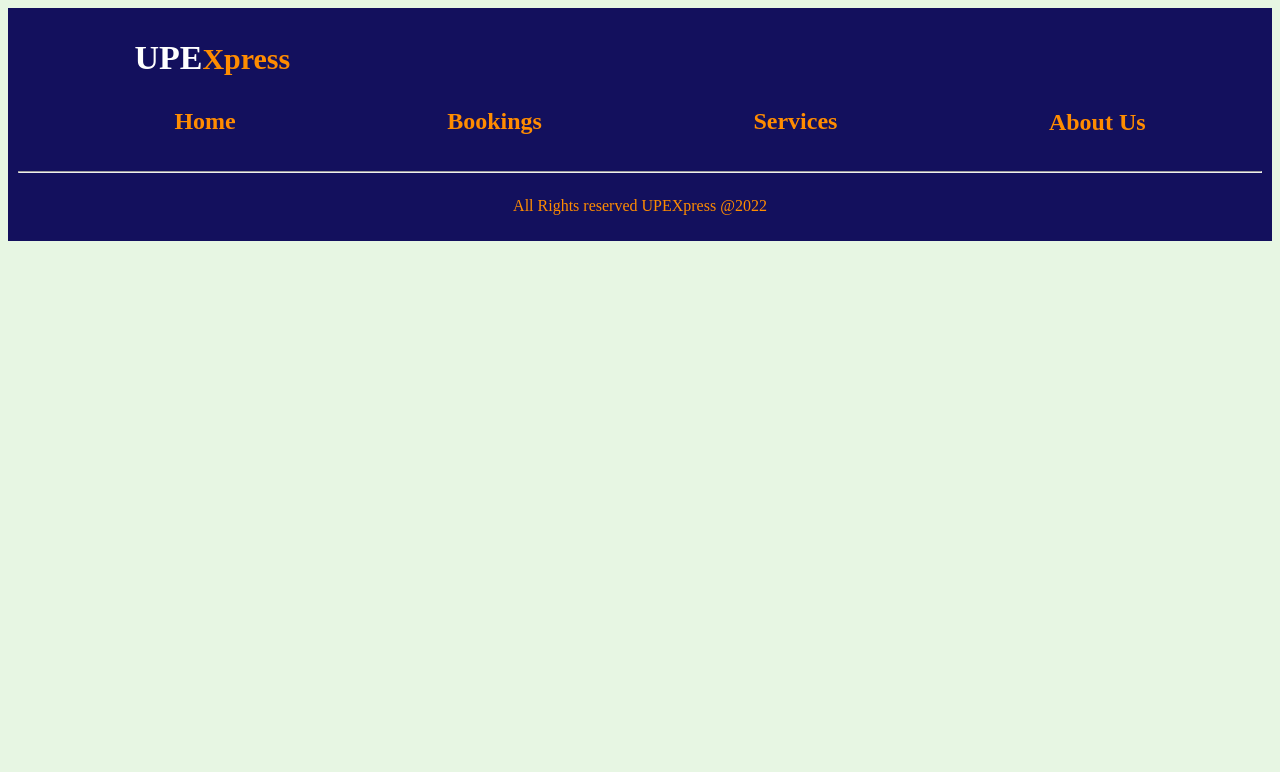
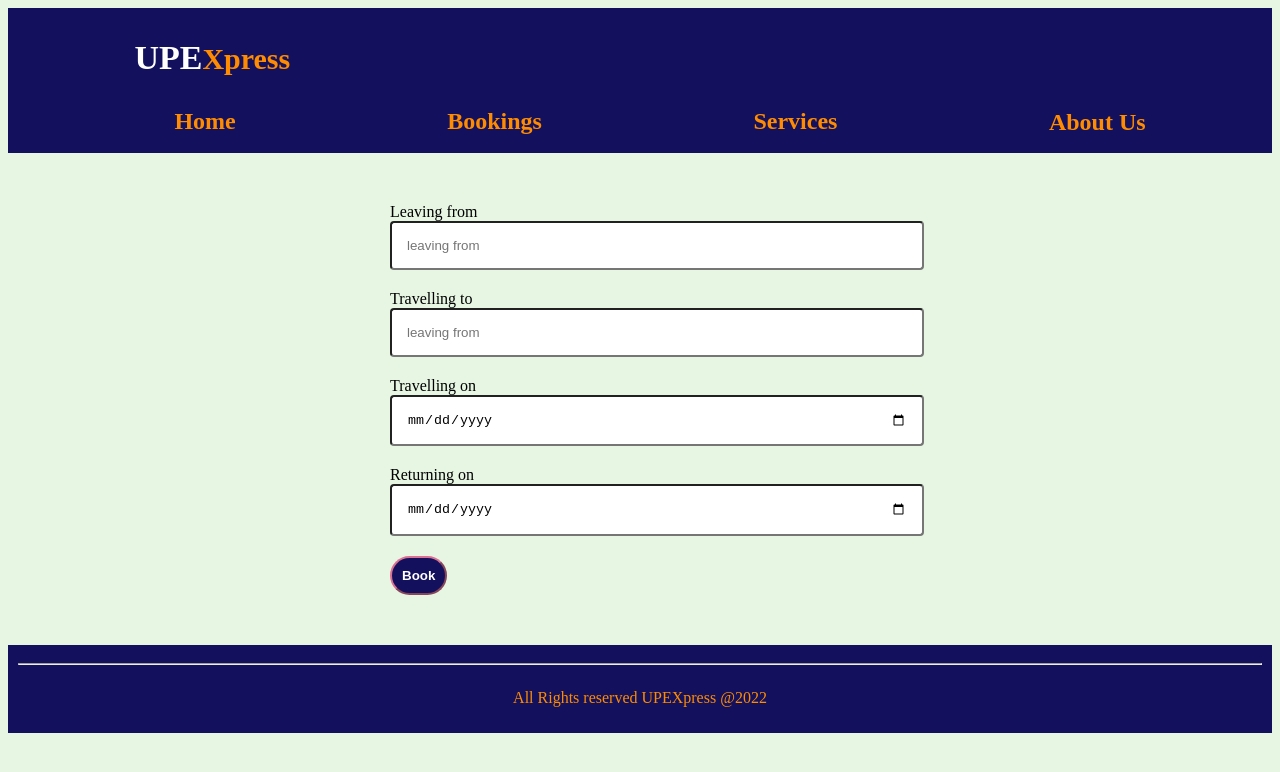
Before and after one commit to rodgersochieng/UPEXpress, a React (Create React App) app: page /booking in a window 1280 px wide. Shown: the top 772 px of the page. Built offline with nearby package versions, Linux system fonts and the light colour scheme.

Commit message:
final touches

```diff
--- /dev/null
+++ b/db.json
@@ -0,0 +1,19 @@
+{
+  "posts": [
+    {
+      "id": 1,
+      "title": "json-server",
+      "author": "typicode"
+    }
+  ],
+  "comments": [
+    {
+      "id": 1,
+      "body": "some comment",
+      "postId": 1
+    }
+  ],
+  "profile": {
+    "name": "typicode"
+  }
+}
--- a/src/BookingPage/Booking.js
+++ b/src/BookingPage/Booking.js
@@ -1,6 +1,22 @@
 import React from "react";
+import "../BookingPage/booking.css";
 // import Records from "../Records.json";
 
 export default function Booking() {
-  return <></>;
+  return (
+    <div className="formcontainer">
+      <form className="form">
+        <label>Leaving from</label>
+        <input placeholder="leaving from" type="text"></input>
+        <label>Travelling to</label>
+        <input placeholder="leaving from" type="text"></input>
+        <label>Travelling on</label>
+        <input placeholder="leaving from" type="date"></input>
+        <label>Returning on</label>
+        <input placeholder="leaving from" type="date"></input>
+
+        <button type="submit"> Book</button>
+      </form>
+    </div>
+  );
 }
--- /dev/null
+++ b/src/BookingPage/booking.css
@@ -0,0 +1,15 @@
+/* .form {
+  padding: 10% 20%;
+  display: flex;
+  justify-content: space-between;
+} */
+.formcontainer {
+  width: 500px;
+  margin: 50px auto;
+}
+input {
+  width: 100%;
+  margin-bottom: 20px;
+  padding: 15px;
+  border-radius: 4px;
+}
```
Also changed, not shown: src/db.json (renamed from src/Records.json).
